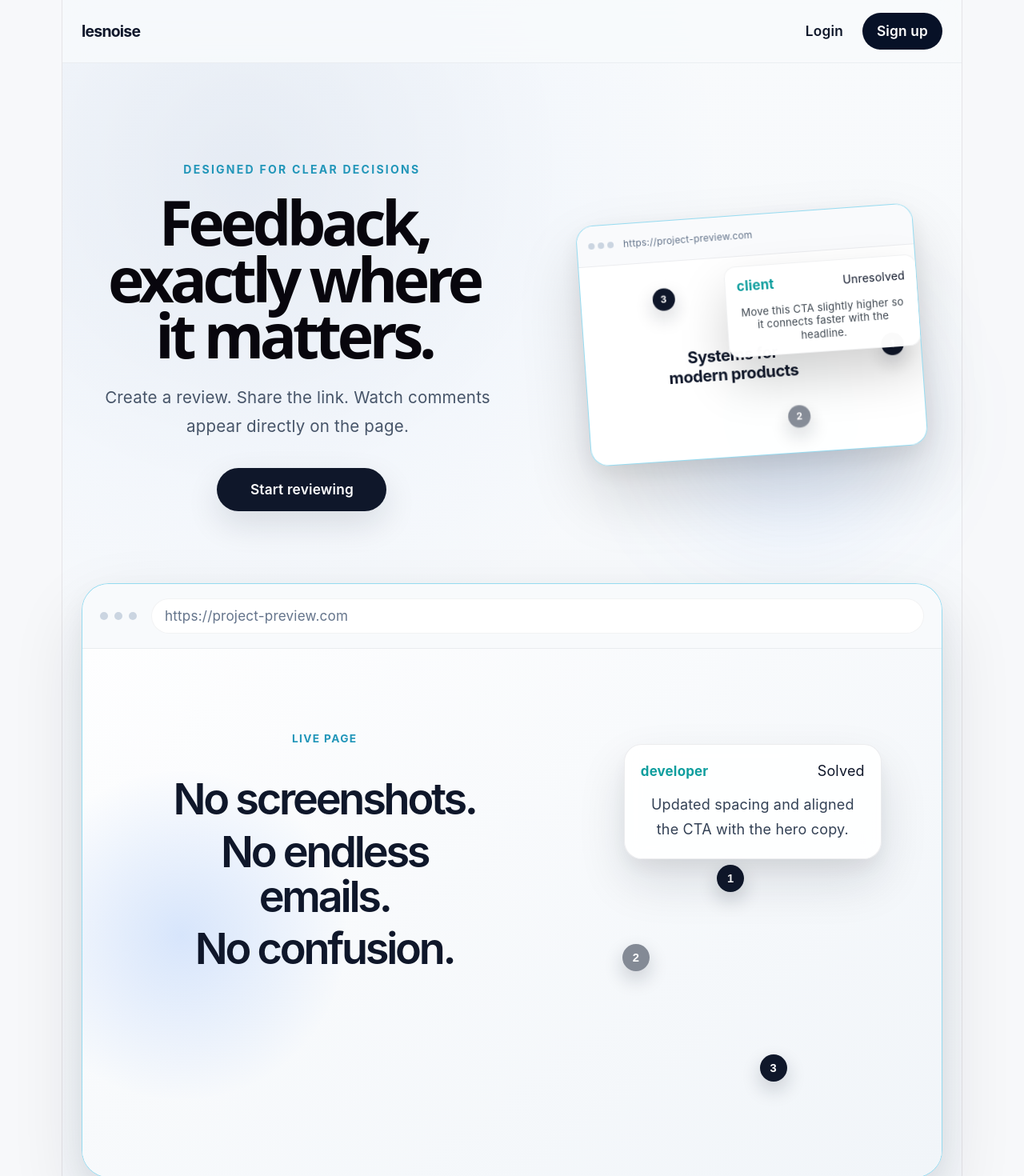
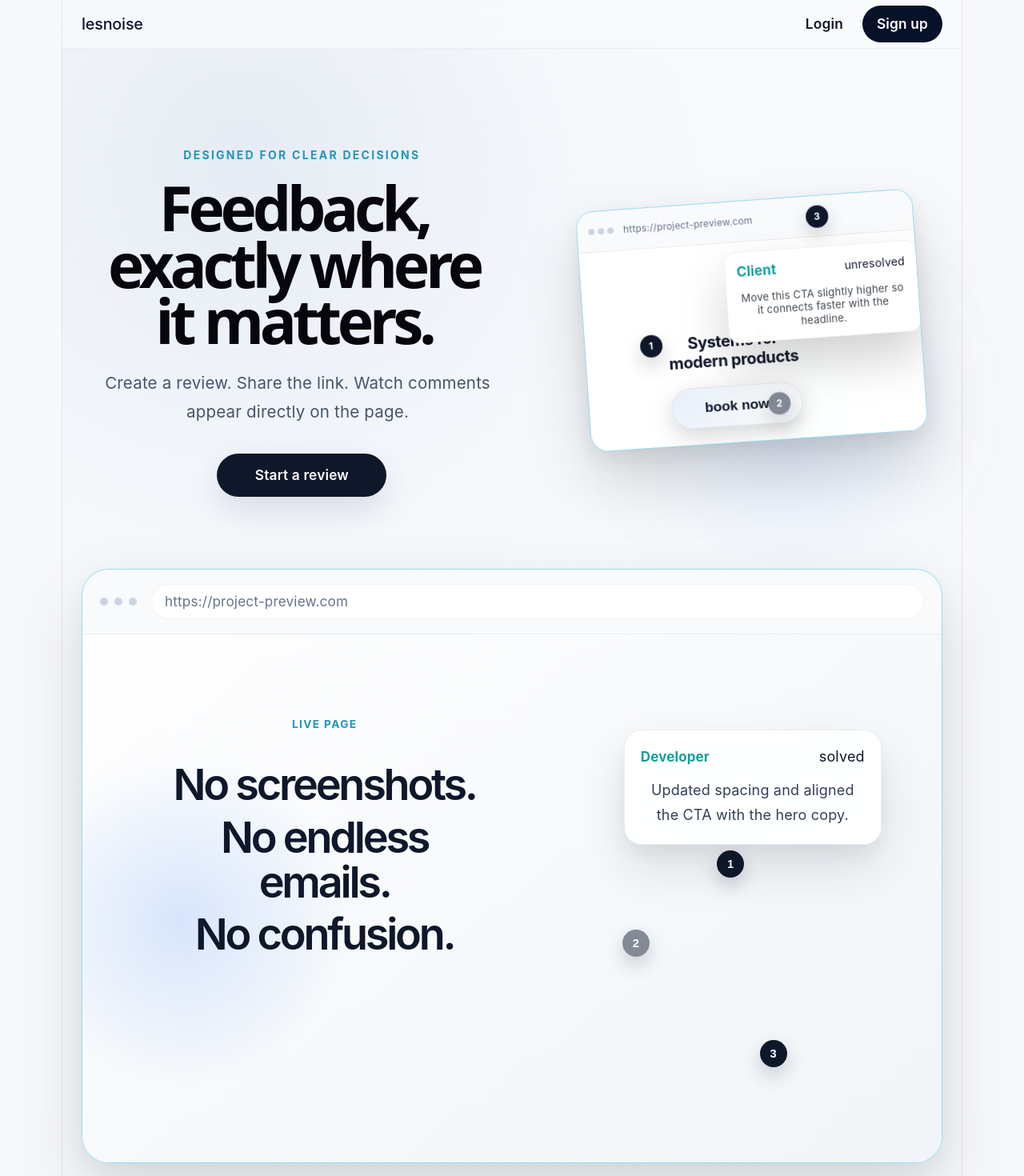
Before and after one commit to emiliagrama/lesnoise-frontend, a React app: page / in a window 1280 px wide. Shown: the top 1470 px of the page at 80% size. Built offline with nearby package versions, Linux system fonts and the light colour scheme; the HTML template or start-up script is replaced by a standard one.

Commit message:
Polish homepage layout and mockup design

```diff
--- a/src/pages/HomePage.css
+++ b/src/pages/HomePage.css
@@ -29,13 +29,13 @@ body {
   position: sticky;
   top: 0;
   z-index: 50;
-  backdrop-filter: blur(16px);
+  backdrop-filter: blur(14px);
   background: rgba(248, 250, 252, 0.76);
   border-bottom: 1px solid rgba(15, 23, 42, 0.05);
 }
 
 .lesnoise-header__inner {
-  min-height: 78px;
+  min-height: 60px;
   display: flex;
   align-items: center;
   justify-content: space-between;
@@ -44,9 +44,9 @@ body {
 .lesnoise-logo {
   text-decoration: none;
   color: #0f172a;
-  font-size: 1.08rem;
-  font-weight: 700;
-  letter-spacing: -0.04em;
+  font-size: 1.10rem;
+  font-weight: 500;
+  letter-spacing: -0.01em;
 }
 
 .lesnoise-header__nav {
@@ -112,18 +112,6 @@ body {
 
 .lesnoise-button--primary:hover {
   background: #111827;
-}
-
-.lesnoise-button--ghost {
-  color: #0f172a;
-  border: 1px solid rgba(78, 85, 102, 0.089);
-  background: rgba(255, 255, 255, 0.72);
-  box-shadow: 0 9px 28px rgba(122, 123, 126, 0.315);
-}
-
-.lesnoise-button--ghost:hover {
-  border-color: rgba(15, 23, 42, 0.281);
-  background: rgba(255, 255, 255, 0.92);
 }
 
 /* =========================
@@ -287,19 +275,19 @@ body {
 
 .pin-1 {
   top: 55%;
-  right: 5%;
+  right: 77%;
 }
 
 .pin-2 {
   top: 82%;
-  right: 34%;
+  right: 40%;
   animation-delay: 0.5s;
   background-color: #0711277a;
 }
 
 .pin-3 {
-  bottom: 62%;
-  right: 72%;
+  bottom: 86%;
+  right: 25%;
   animation-delay: 1s;
 }
 
@@ -582,6 +570,23 @@ body {
   font-size: 1.04rem;
 }
 
+.lesnoise-button--ghost {
+  color: #0f172a;
+  border: 1px solid rgba(78, 85, 102, 0.089);
+  box-shadow: 0 9px 28px rgba(122, 123, 126, 0.315);
+  background:
+  radial-gradient(
+    circle at top left,
+    rgba(207, 225, 255, 0.329),
+    transparent 69%
+  ),
+  #f5f7fa;
+}
+
+.lesnoise-button--ghost:hover {
+  border-color: rgba(15, 23, 42, 0.164);
+  background: rgba(255, 255, 255, 0.92);
+}
 /* =========================
    Responsive
 ========================= */
--- a/src/pages/HomePage.jsx
+++ b/src/pages/HomePage.jsx
@@ -43,7 +43,7 @@ export default function HomePage() {
 
       <div className="lesnoise-hero__actions">
         <Link to="/login" className="lesnoise-button lesnoise-button--primary">
-          Start reviewing
+          Start a review
         </Link>
       </div>
     </div>
@@ -59,7 +59,8 @@ export default function HomePage() {
             <div className="dots">
               <span></span><span></span><span></span>
             </div>
-            <div className="url">https://project-preview.com</div>
+            <div className="url">https://project-preview.com
+            </div>
           </div>
 
           <div className="lesnoise-product__content">
@@ -67,6 +68,7 @@ export default function HomePage() {
 
             <h3>Systems for modern products</h3>
           </div>
+          <button className="lesnoise-button lesnoise-button--ghost">book now</button>
           </div>
 
           {/* Pins */}
@@ -77,8 +79,8 @@ export default function HomePage() {
           {/* Comment */}
           <div className="comment">
             <div className="lesnoise-comment-card__top">
-              <span className="lesnoise-comment-card__developer">client</span>
-              <span>Unresolved</span>
+              <span className="lesnoise-comment-card__developer">Client</span>
+              <span>unresolved</span>
             </div>
 
             <p>
@@ -131,8 +133,8 @@ export default function HomePage() {
 
               <div className="lesnoise-comment-card">
                 <div className="lesnoise-comment-card__top">
-                  <span className="lesnoise-comment-card__developer">developer</span>
-                  <span >Solved</span>
+                  <span className="lesnoise-comment-card__developer">Developer</span>
+                  <span >solved</span>
                 </div>
 
                 <p className="lesnoise-comment-card__body">
@@ -164,7 +166,7 @@ export default function HomePage() {
             </p>
 
             <Link to="/login" className="lesnoise-button lesnoise-button--ghost">
-              Start reviewing
+              Start a review
             </Link>
           </div>
         </div>
```
